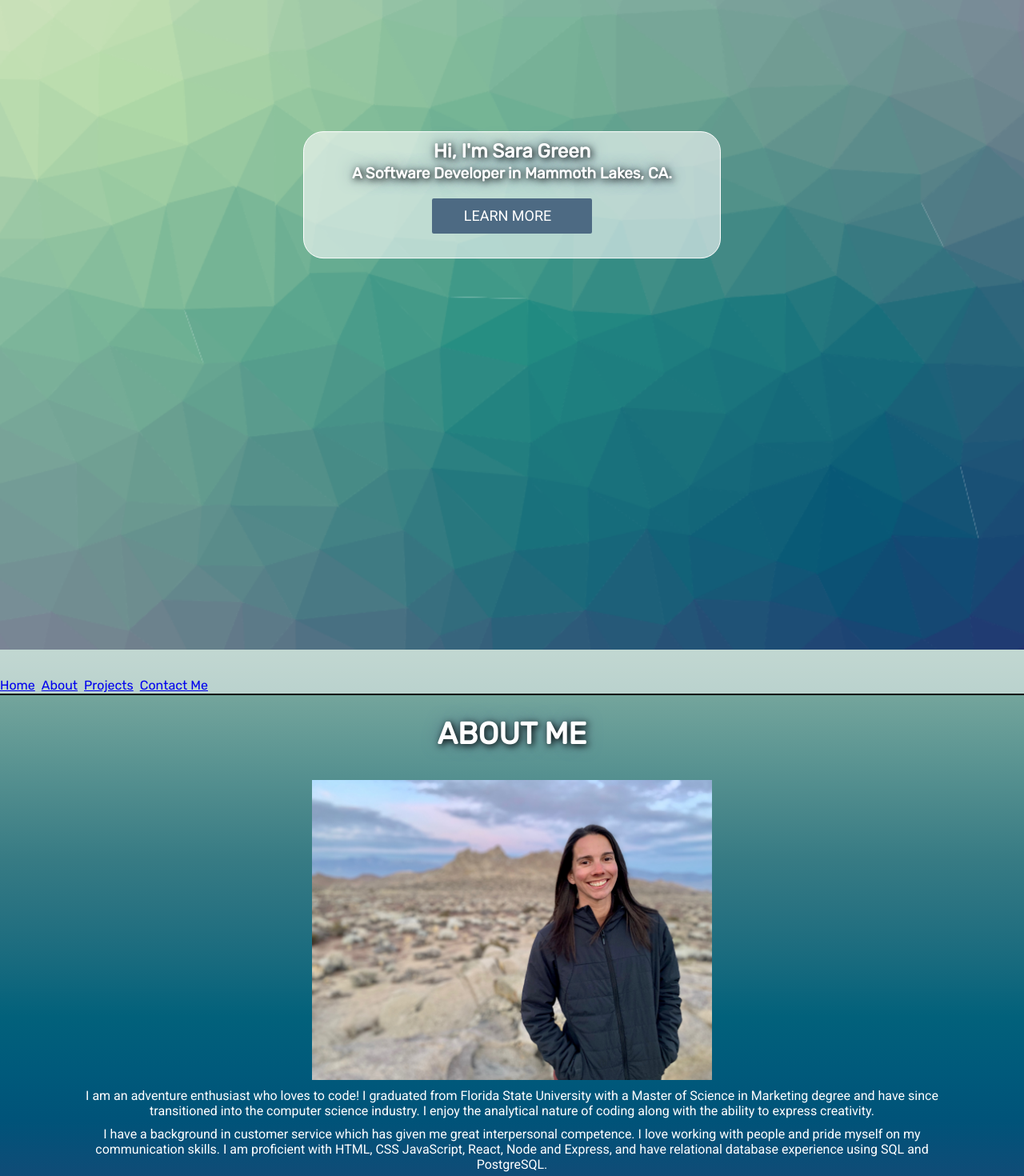
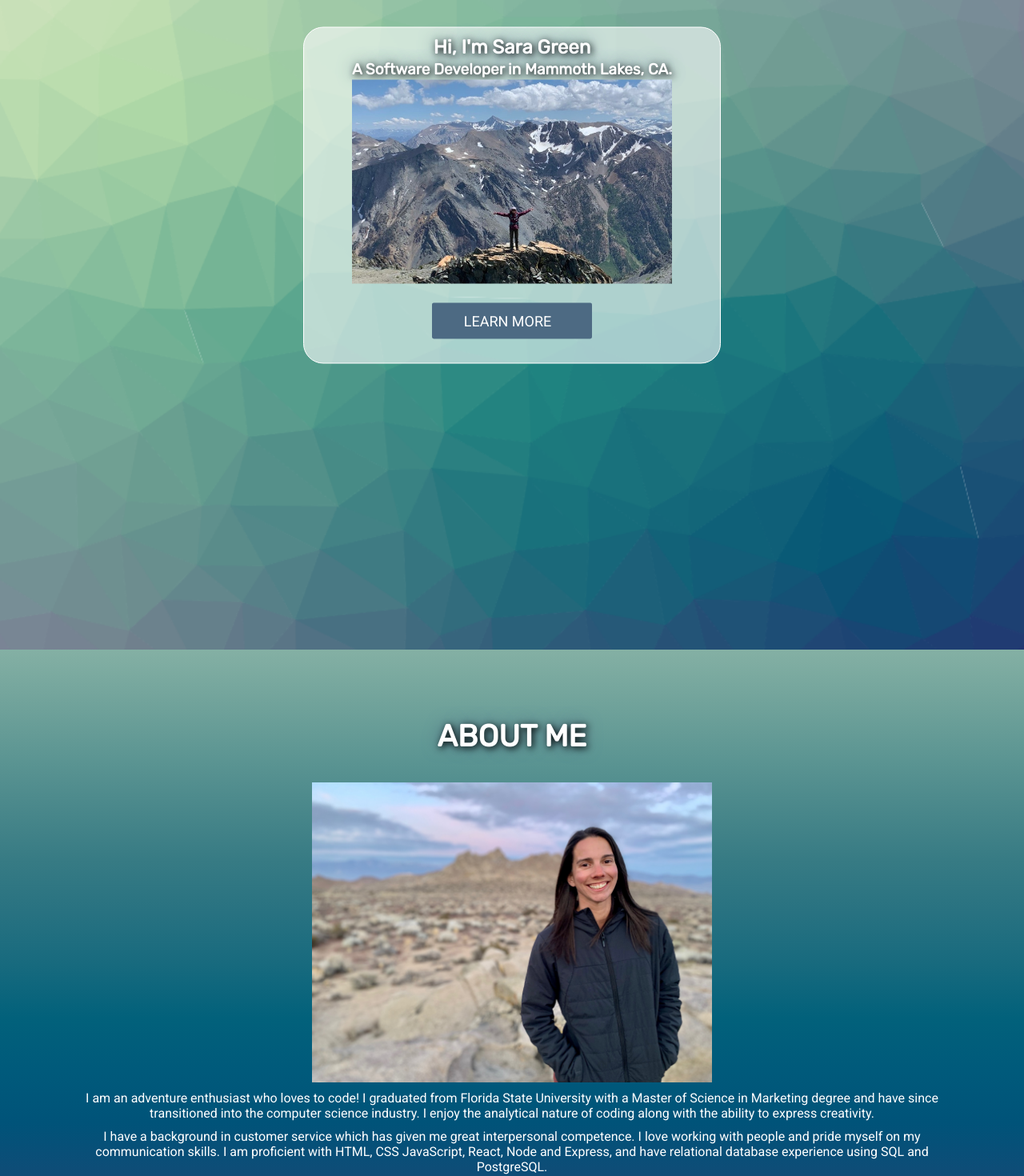
Before and after one commit to Sara-M-Green/saragreen_portfolio, a React (Create React App) app: page / in a window 1280 px wide. Shown: the top 1470 px of the page at 80% size. Built offline with nearby package versions, Linux system fonts and the light colour scheme.

Commit message:
added visible/hidden properties to navbar and continued styling

```diff
--- a/src/About/about.css
+++ b/src/About/about.css
@@ -6,13 +6,14 @@ p {
     font-family: 'Roboto', sans-serif;
 }
 
-/* .about_header {
-    padding: 30px;
+.section_header1 {
+    padding-top: 85px;
+    padding-bottom: 25px;
     background-color: transparent;
-    font-size: 32px;
+    font-size: 38px;
     font-family: 'Rubik', sans-serif;
     text-shadow: 2px 2px 8px #000000, 0 0 20px #4d6a83;
-} */
+  }
 
 .about_text {
     max-width: 93%;
--- a/src/About/about.js
+++ b/src/About/about.js
@@ -8,7 +8,7 @@ class About extends Component {
         return (
             <div id="about_container">
                 <Navbar />
-                    <h1 className="caps section_header">About Me</h1>
+                    <h1 className="caps section_header1">About Me</h1>
                     <img className="portrait" src={me} alt="self-portrait" />
                     <div className="about_text">
                         <p>I am an adventure enthusiast who loves to code! I graduated from Florida State University with a Master of Science in Marketing degree and have since transitioned into the computer science industry. I enjoy the analytical nature of coding along with the ability to express creativity.</p>
--- a/src/Contact/contact.css
+++ b/src/Contact/contact.css
@@ -39,4 +39,6 @@ form button {
 
 #contact_container {
     background-color: #84b0a4;
+    padding-top: 90px;
+    padding-bottom: 60px;
 }
--- a/src/Footer/footer.css
+++ b/src/Footer/footer.css
@@ -13,5 +13,5 @@
     padding-left: 5px;
     color: white;
     padding-top: 13px;
-    font-family: Georgia, 'Times New Roman', Times, serif;
+    font-family: 'Roboto Slab', serif;
 }
--- a/src/Home/home.css
+++ b/src/Home/home.css
@@ -16,7 +16,11 @@ h2 {
     text-align: center;
 }
 
-.home_container {
+.photo {
+    max-width: 80%;
+}
+
+#home_container {
     background-image: url('../images/cool-background.png');
     height: 812px;
     background-size: cover;
--- a/src/Home/home.js
+++ b/src/Home/home.js
@@ -1,13 +1,15 @@
 import React, { Component } from 'react'
 import './home.css'
+import photo from '../images/mountains-2.jpg'
 
 class Home extends Component {
     render() {
         return (
-            <div className="home_container">
+            <div id="home_container">
                 <div className="home_bubble">
                     <h1>Hi, I'm Sara Green</h1>
                     <h2>A Software Developer in Mammoth Lakes, CA.</h2>
+                    <img className="photo" src={photo} />
                     <a href="#about_container" id="home_btn">Learn More</a>
                 </div>
 
--- a/src/Navbar/navbar.css
+++ b/src/Navbar/navbar.css
@@ -1,15 +1,51 @@
 #nav {
-    width: 100%;
-    height: 55px;
+    height: 40px;
     margin: 0;
     padding: 0;
     list-style: none;
-    background-color: rgba(255, 255, 255, 0.5);
+}
+
+
+#nav li {
+    padding-top: 13px;
+    /* float: left; */
+    padding-right: 8px;
+    padding-left: 8px;
+    display: inline-flex;
+    justify-content: center;
+    margin: auto;
+}
+
+#nav a {
+    text-decoration: none;
+    color: black;
+    font-size: 16px;
+    font-weight: 600;
+}
+
+#nav a:hover {
+    text-decoration: underline;
+}
+
+nav {
+    background-color: rgba(147, 183, 190, 1);
+    height: 40px;
+    color: black;
+    position: fixed;
+    top: 0;
+    width: 100%;
+    display: flex;
+    justify-content: center;
     border-bottom: 2px solid black;
 }
 
-#nav li {
-    float: left;
-    margin-top: 35px;
-    padding-right: 8px;
+.active {
+    visibility: visible;
+    transition: all 0.4s;
 }
+
+.hidden {
+    visibility: hidden;
+    transition: all 0.2s;
+    transform: translateY(-100%);
+}
--- a/src/Navbar/navbar.js
+++ b/src/Navbar/navbar.js
@@ -2,21 +2,59 @@ import React, { Component } from 'react'
 import { Link } from 'react-router-dom'
 import './navbar.css'
 
+class Navbar extends Component {
+    constructor() {
+        super();
+        this.state = {
+            show: false,
+            scrollPos: 0
+        }
+    }
 
-class Navbar extends Component {
+    componentDidMount() {
+        window.addEventListener('scroll', this.handleScroll)
+    }
+
+    componentWillUnmount() {
+        window.removeEventListener("scroll", this.handleScroll);
+    }
+
+    handleScroll = () => {
+        this.setState({
+            scrollPos: document.body.getBoundingClientRect().top,
+            show: document.body.getBoundingClientRect().top < -760
+        });
+    }
+
     render() {
         return (
-            <div>
+            <nav className={this.state.show ? "active" : "hidden"}>
                 <ul id="nav">
-                    <li><Link to={"/"}>Home</Link></li>
+                    <li><a href="home_container">Home</a></li>
                     <li><a href="#about_container">About</a></li>
                     <li><a href="#projects_container">Projects</a></li>
                     <li><a href="#contact_container">Contact Me</a></li>
-                </ul>
-            </div>
+              </ul>
+            </nav>
         )
     }
 }
 
 
+// class Navbar extends Component {
+//     render() {
+//         return (
+//             <div>
+//                 <ul id="nav">
+//                     <li><Link to={"/"}>Home</Link></li>
+//                     <li><a href="#about_container">About</a></li>
+//                     <li><a href="#projects_container">Projects</a></li>
+//                     <li><a href="#contact_container">Contact Me</a></li>
+//                 </ul>
+//             </div>
+//         )
+//     }
+// }
+
+
 export default Navbar
--- a/src/Projects/projects.css
+++ b/src/Projects/projects.css
@@ -1,8 +1,8 @@
 #projects_container {
     background-image: linear-gradient(to bottom, #1d4473, #0f4c77, #005379, #005a7b, #02617b, #176a7e, #287281, #377b84, #4a888b, #5d9693, #71a39b, #84b0a4);
     height: 100%;
-    padding-bottom: 100px;
-    padding-top: 100px;
+    padding-bottom: 25px;
+    padding-top: 70px;
 }
 
 .project_title {
--- a/src/index.css
+++ b/src/index.css
@@ -13,9 +13,10 @@ p {
 }
 
 .section_header {
-    padding: 25px;
-    background-color: transparent;
-    font-size: 38px;
-    font-family: 'Rubik', sans-serif;
-    text-shadow: 2px 2px 8px #000000, 0 0 20px #4d6a83;
+  padding-top: 30px;
+  padding-bottom: 25px;
+  background-color: transparent;
+  font-size: 38px;
+  font-family: 'Rubik', sans-serif;
+  text-shadow: 2px 2px 8px #000000, 0 0 20px #4d6a83;
 }
```
Also changed, not shown: src/images/mountains-2.jpg (added), 1 other file (tests, documents, lock files or other folders).
